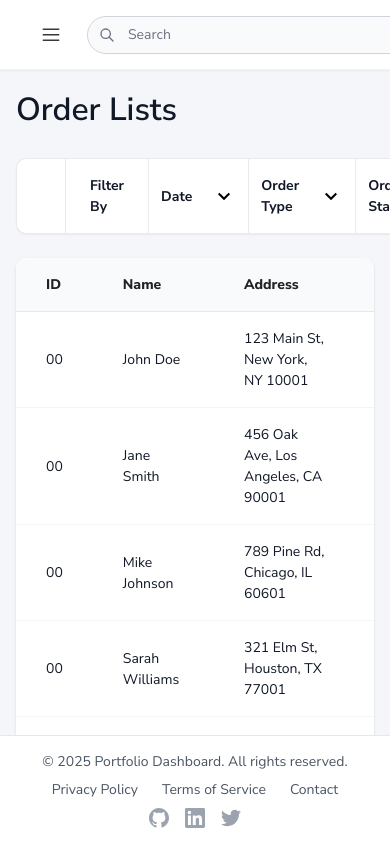
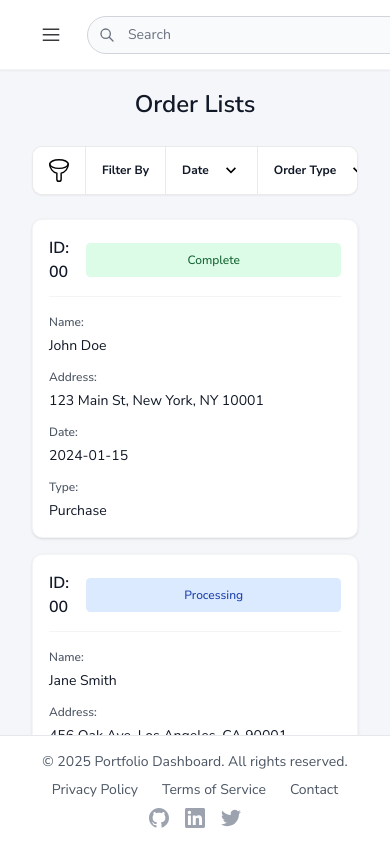
Before and after one commit to EkaBachrudin/personal-dashboard, an Angular app: page /orders in a window 390 px wide. Built offline with nearby package versions, Linux system fonts and the light colour scheme.

Commit message:
table responsive

```diff
--- a/src/app/pages/orders/order.data.ts
+++ b/src/app/pages/orders/order.data.ts
@@ -0,0 +1,77 @@
+import { OrderDataTable } from '../../types';
+
+export const ORDER_DATA: OrderDataTable[] = [
+  {
+    id: '00',
+    name: 'John Doe',
+    address: '123 Main St, New York, NY 10001',
+    date: '2024-01-15',
+    type: 'Purchase',
+    status: 'Complete'
+  },
+  {
+    id: '00',
+    name: 'Jane Smith',
+    address: '456 Oak Ave, Los Angeles, CA 90001',
+    date: '2024-01-16',
+    type: 'Rental',
+    status: 'Processing'
+  },
+  {
+    id: '00',
+    name: 'Mike Johnson',
+    address: '789 Pine Rd, Chicago, IL 60601',
+    date: '2024-01-17',
+    type: 'Purchase',
+    status: 'Rejected'
+  },
+  {
+    id: '00',
+    name: 'Sarah Williams',
+    address: '321 Elm St, Houston, TX 77001',
+    date: '2024-01-18',
+    type: 'Rental',
+    status: 'On Hold'
+  },
+  {
+    id: '00',
+    name: 'David Brown',
+    address: '654 Cedar Ln, Phoenix, AZ 85001',
+    date: '2024-01-19',
+    type: 'Purchase',
+    status: 'In Transit'
+  },
+  {
+    id: '00',
+    name: 'Emily Davis',
+    address: '987 Birch Way, Philadelphia, PA 19101',
+    date: '2024-01-20',
+    type: 'Rental',
+    status: 'Complete'
+  },
+  {
+    id: '00',
+    name: 'Robert Wilson',
+    address: '147 Maple Dr, San Antonio, TX 78201',
+    date: '2024-01-21',
+    type: 'Purchase',
+    status: 'Processing'
+  },
+  {
+    id: '00',
+    name: 'Lisa Anderson',
+    address: '258 Spruce Ct, San Diego, CA 92101',
+    date: '2024-01-22',
+    type: 'Rental',
+    status: 'In Transit'
+  }
+];
+
+export const TABLE_HEADERS = {
+  id: 'ID',
+  name: 'Name',
+  address: 'Address',
+  date: 'Date',
+  type: 'Type',
+  status: 'Status'
+} as const;
--- a/src/app/pages/orders/orders.component.html
+++ b/src/app/pages/orders/orders.component.html
@@ -28,85 +28,70 @@
   </section>
 
   <section class="section-table">
-    <div class="table-container">
+    <!-- Desktop Table View -->
+    <div class="table-container desktop-table">
+      <div class="table-wrapper">
         <table class="order-table">
           <thead>
             <tr>
-            <th>ID</th>
-            <th>Name</th>
-            <th>Address</th>
-            <th>Date</th>
-            <th>Type</th>
-            <th>Status</th>
+              <th>{{ tableHeaders.id }}</th>
+              <th>{{ tableHeaders.name }}</th>
+              <th>{{ tableHeaders.address }}</th>
+              <th>{{ tableHeaders.date }}</th>
+              <th>{{ tableHeaders.type }}</th>
+              <th>{{ tableHeaders.status }}</th>
             </tr>
           </thead>
           <tbody>
-          <tr>
-            <td>00</td>
-            <td>John Doe</td>
-            <td>123 Main St, New York, NY 10001</td>
-            <td>2024-01-15</td>
-            <td>Purchase</td>
-            <td><span class="status-badge status-complete">Complete</span></td>
-          </tr>
-          <tr>
-            <td>00</td>
-            <td>Jane Smith</td>
-            <td>456 Oak Ave, Los Angeles, CA 90001</td>
-            <td>2024-01-16</td>
-            <td>Rental</td>
-            <td><span class="status-badge status-processing">Processing</span></td>
-          </tr>
-          <tr>
-            <td>00</td>
-            <td>Mike Johnson</td>
-            <td>789 Pine Rd, Chicago, IL 60601</td>
-            <td>2024-01-17</td>
-            <td>Purchase</td>
-            <td><span class="status-badge status-rejected">Rejected</span></td>
-          </tr>
-          <tr>
-            <td>00</td>
-            <td>Sarah Williams</td>
-            <td>321 Elm St, Houston, TX 77001</td>
-            <td>2024-01-18</td>
-            <td>Rental</td>
-            <td><span class="status-badge status-on-hold">On Hold</span></td>
-          </tr>
-          <tr>
-            <td>00</td>
-            <td>David Brown</td>
-            <td>654 Cedar Ln, Phoenix, AZ 85001</td>
-            <td>2024-01-19</td>
-            <td>Purchase</td>
-            <td><span class="status-badge status-in-transit">In Transit</span></td>
-          </tr>
-          <tr>
-            <td>00</td>
-            <td>Emily Davis</td>
-            <td>987 Birch Way, Philadelphia, PA 19101</td>
-            <td>2024-01-20</td>
-            <td>Rental</td>
-            <td><span class="status-badge status-complete">Complete</span></td>
-          </tr>
-          <tr>
-            <td>00</td>
-            <td>Robert Wilson</td>
-            <td>147 Maple Dr, San Antonio, TX 78201</td>
-            <td>2024-01-21</td>
-            <td>Purchase</td>
-            <td><span class="status-badge status-processing">Processing</span></td>
-          </tr>
-          <tr>
-            <td>00</td>
-            <td>Lisa Anderson</td>
-            <td>258 Spruce Ct, San Diego, CA 92101</td>
-            <td>2024-01-22</td>
-            <td>Rental</td>
-            <td><span class="status-badge status-in-transit">In Transit</span></td>
+            <tr *ngFor="let order of orderData">
+              <td>{{ order.id }}</td>
+              <td>{{ order.name }}</td>
+              <td>{{ order.address }}</td>
+              <td>{{ order.date }}</td>
+              <td>{{ order.type }}</td>
+              <td>
+                <span
+                  class="status-badge"
+                  [ngClass]="'status-' + order.status.toLowerCase().replace(' ', '-')">
+                  {{ order.status }}
+                </span>
+              </td>
             </tr>
           </tbody>
         </table>
+      </div>
+    </div>
+
+    <!-- Mobile Card View -->
+    <div class="mobile-cards">
+      <div class="order-card" *ngFor="let order of orderData">
+        <div class="card-header">
+          <h3 class="order-id">{{ tableHeaders.id }}: {{ order.id }}</h3>
+          <span
+            class="status-badge"
+            [ngClass]="'status-' + order.status.toLowerCase().replace(' ', '-')">
+            {{ order.status }}
+          </span>
+        </div>
+        <div class="card-body">
+          <div class="card-row">
+            <span class="label">{{ tableHeaders.name }}:</span>
+            <span class="value">{{ order.name }}</span>
+          </div>
+          <div class="card-row">
+            <span class="label">{{ tableHeaders.address }}:</span>
+            <span class="value">{{ order.address }}</span>
+          </div>
+          <div class="card-row">
+            <span class="label">{{ tableHeaders.date }}:</span>
+            <span class="value">{{ order.date }}</span>
+          </div>
+          <div class="card-row">
+            <span class="label">{{ tableHeaders.type }}:</span>
+            <span class="value">{{ order.type }}</span>
+          </div>
+        </div>
+      </div>
     </div>
   </section>
 
--- a/src/app/pages/orders/orders.component.scss
+++ b/src/app/pages/orders/orders.component.scss
@@ -1,31 +1,59 @@
 .order-container {
-    @apply space-y-6;
+    @apply space-y-6 px-4 lg:px-0;
 
     .title-page{
-        @apply text-[32px] font-semibold;
+        @apply text-[32px] font-semibold text-center lg:text-left mb-6;
+
+        @media (max-width: 640px) {
+            @apply text-[24px] mb-4;
+        }
     }
 
     .section-filter{
-        @apply flex bg-white w-fit border border-[#97979734] rounded-[10px] shadow-sm;
+        @apply flex bg-white w-fit border border-[#97979734] rounded-[10px] shadow-sm overflow-x-auto;
 
         .item-filter{
-            @apply py-4 px-6 border-r border-[#97979734] text-[14px] font-bold flex justify-center items-center cursor-pointer;
+            @apply py-4 px-6 border-r border-[#97979734] text-[14px] font-bold flex justify-center items-center cursor-pointer whitespace-nowrap min-w-fit;
+
+            &:last-child {
+                @apply border-r-0;
+            }
+        }
+
+        // Mobile filter improvements
+        @media (max-width: 640px) {
+            @apply w-full justify-start;
+
+            .item-filter {
+                @apply px-4 py-3 text-[12px];
+
+                img {
+                    @apply w-[20px];
+                }
+
+                div:first-child {
+                    @apply mr-3;
+                }
+            }
         }
     }
 
     .section-table{
-        .table-container {
-            @apply bg-white rounded-[10px] shadow overflow-hidden;
-        }
+        // Desktop Table
+        .desktop-table {
+            @apply bg-white rounded-[10px] shadow overflow-hidden hidden lg:block;
+
+            .table-wrapper {
+                @apply overflow-x-auto;
 
                 .order-table {
-            @apply w-full border-collapse;
+                    @apply w-full border-collapse min-w-[800px];
 
                     thead {
-                @apply bg-gray-50 border-b border-gray-200;
+                        @apply bg-gray-50 border-b border-gray-200 sticky top-0 z-10;
 
                         th {
-                    @apply px-6 py-4 text-left text-[14px] font-extrabold text-[#202224] px-[30px];
+                            @apply px-6 py-4 text-left text-[14px] font-extrabold text-[#202224] whitespace-nowrap;
                         }
                     }
 
@@ -38,7 +66,42 @@
                             }
 
                             td {
-                        @apply px-6 py-4 text-[14px] text-gray-900 px-[30px];
+                                @apply px-6 py-4 text-[14px] text-gray-900 whitespace-nowrap;
+                            }
+                        }
+                    }
+                }
+            }
+        }
+
+        // Mobile Cards
+        .mobile-cards {
+            @apply space-y-4 lg:hidden;
+
+            .order-card {
+                @apply bg-white rounded-[10px] shadow p-4 border border-gray-100;
+
+                .card-header {
+                    @apply flex justify-between items-center mb-4 pb-3 border-b border-gray-100;
+
+                    .order-id {
+                        @apply text-[16px] font-semibold text-gray-900 m-0;
+                    }
+                }
+
+                .card-body {
+                    @apply space-y-3;
+
+                    .card-row {
+                        @apply flex flex-col sm:flex-row sm:justify-between gap-1;
+
+                        .label {
+                            @apply text-[12px] font-medium text-gray-600 sm:w-[80px];
+                        }
+
+                        .value {
+                            @apply text-[14px] text-gray-900 sm:flex-1 sm:text-right;
+                        }
                     }
                 }
             }
--- a/src/app/pages/orders/orders.component.ts
+++ b/src/app/pages/orders/orders.component.ts
@@ -1,6 +1,8 @@
 import { Component, OnInit } from '@angular/core';
 import { CommonModule } from '@angular/common';
 import { FormsModule } from '@angular/forms';
+import { ORDER_DATA, TABLE_HEADERS } from './order.data';
+import { OrderDataTable } from '../../types';
 
 @Component({
   selector: 'app-orders',
@@ -9,6 +11,11 @@ import { FormsModule } from '@angular/forms';
   templateUrl: './orders.component.html',
   styleUrls: ['./orders.component.scss']
 })
-export class OrdersComponent  {
+export class OrdersComponent implements OnInit {
+  orderData: OrderDataTable[] = ORDER_DATA;
+  tableHeaders = TABLE_HEADERS;
 
+  ngOnInit() {
+    // Initialize component with order data
+  }
 }
--- a/src/app/types/index.ts
+++ b/src/app/types/index.ts
@@ -57,3 +57,12 @@ export interface Address {
 }
 
 export type OrderStatus = Order['status'];
+
+export interface OrderDataTable {
+  id: string;
+  name: string;
+  address: string;
+  date: string;
+  type: 'Purchase' | 'Rental';
+  status: 'Complete' | 'Processing' | 'Rejected' | 'On Hold' | 'In Transit';
+}
```
Lines whose indentation alone changed are shown as unchanged.
